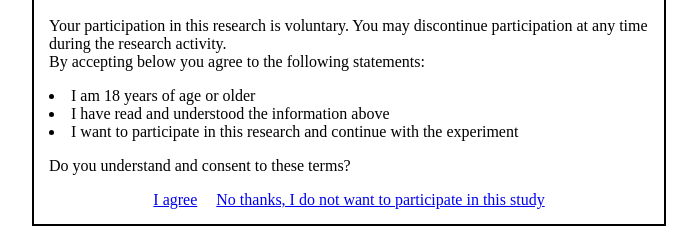
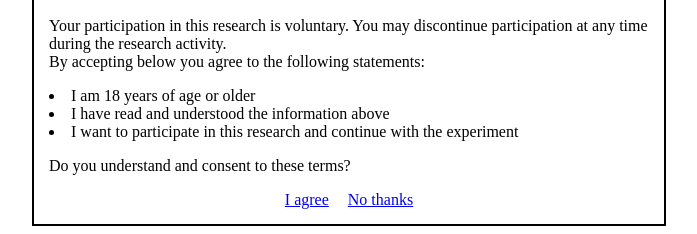
Before and after one commit to qiaozhQZ/Gomoku_flask, a Flask app: page /consent in a window 1280 px wide. Shown: the part 1758-1992 px from the top of the page, without its empty margins (291-988 px from the left). Run offline with Flask 2, Linux system fonts and the light colour scheme.

Commit message:
update consent buttons, need to work on closing window

```diff
--- a/templates/consent.html
+++ b/templates/consent.html
@@ -74,8 +74,8 @@ By accepting below you agree to the following statements:</p>
 <p>Do you understand and consent to these terms?</p>
 
 <div id="consent_buttons">
-<a id="agree_button" href="/tutorial">I agree</a>
-<a id="disagree_button" href="/goodbye">No thanks, I do not want to participate in this study</a>
+<a id="agree_button" href="/instructions">I agree</a>
+<a id="disagree_button" href="javascript:window.close();">No thanks</a>
 </div>
 
 <!-- <input id = "agree_button" type = "button" value = "I agree">
```
